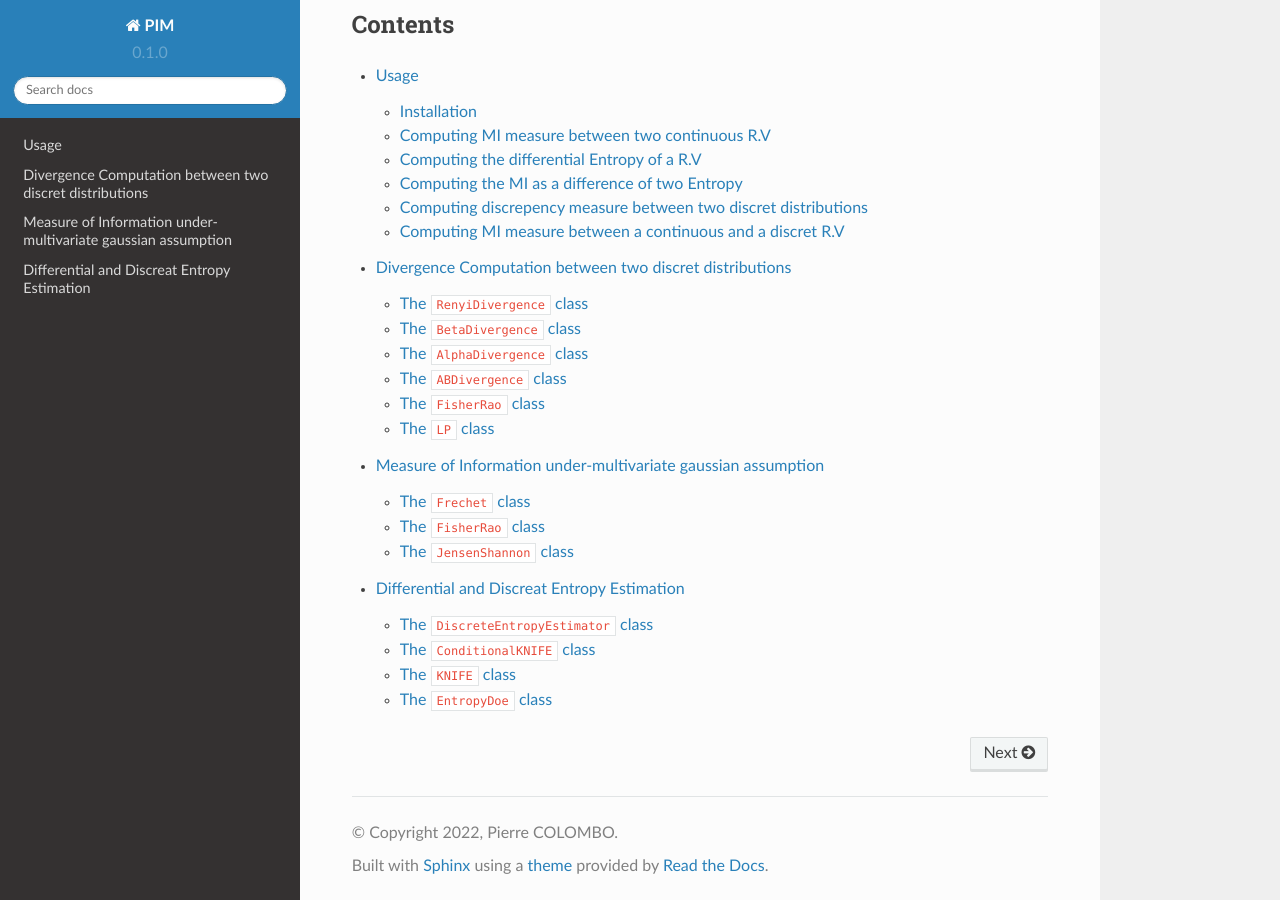
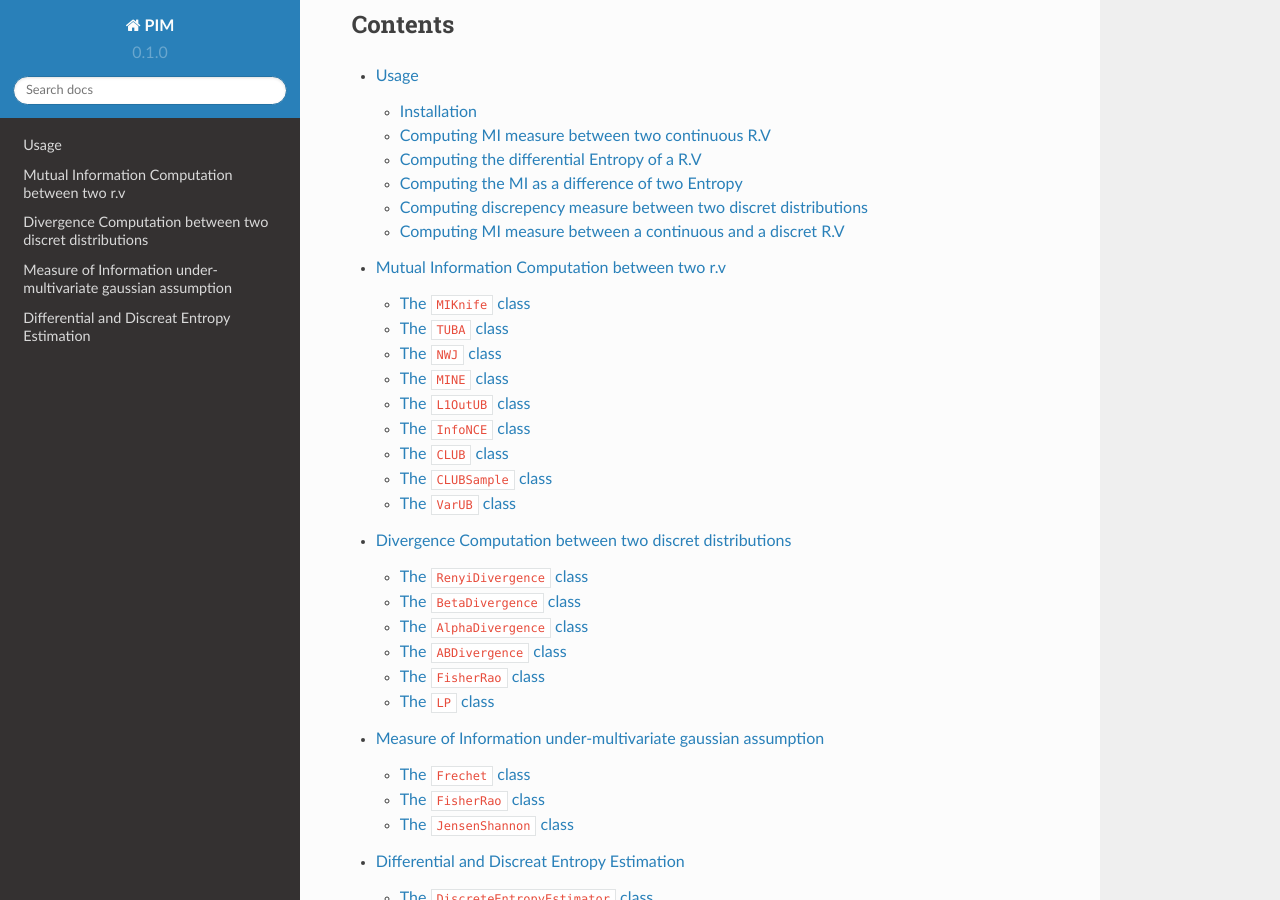
Before and after one commit to PierreColombo/PIME_old, a Sphinx documentation site: the page built from docs/source/index.rst, in a window 1280 px wide and 900 px high, scrolled down 373 px. Built offline with Sphinx 7.4.7 and the Read the Docs theme 2.0.0, drawn with Linux system fonts in a browser that asks for light colours.

Commit message:
fix paths

```diff
--- a/docs/source/api.rst
+++ b/docs/source/api.rst
@@ -1,3 +1,74 @@
+
+Mutual Information Computation between two r.v
+------------
+
+The ``MIKnife`` class
+*****************************
+.. autoclass:: pim.mutual_information.MIKnife
+    :members:
+    :undoc-members:
+    :show-inheritance:
+
+
+The ``TUBA`` class
+*****************************
+.. autoclass:: pim.mutual_information.TUBA
+    :members:
+    :undoc-members:
+    :show-inheritance:
+
+The ``NWJ`` class
+*****************************
+.. autoclass:: pim.mutual_information.NWJ
+    :members:
+    :undoc-members:
+    :show-inheritance:
+
+
+The ``MINE`` class
+*****************************
+.. autoclass:: pim.mutual_information.MINE
+    :members:
+    :undoc-members:
+    :show-inheritance:
+
+
+
+The ``L1OutUB`` class
+*****************************
+.. autoclass:: pim.mutual_information.L1OutUB
+    :members:
+    :undoc-members:
+    :show-inheritance:
+
+The ``InfoNCE`` class
+*****************************
+.. autoclass:: pim.mutual_information.InfoNCE
+    :members:
+    :undoc-members:
+    :show-inheritance:
+
+
+The ``CLUB`` class
+*****************************
+.. autoclass:: pim.mutual_information.CLUB
+    :members:
+    :undoc-members:
+    :show-inheritance:
+
+The ``CLUBSample`` class
+*****************************
+.. autoclass:: pim.mutual_information.CLUBSample
+    :members:
+    :undoc-members:
+    :show-inheritance:
+
+The ``VarUB`` class
+*****************************
+.. autoclass:: pim.mutual_information.VarUB
+    :members:
+    :undoc-members:
+    :show-inheritance:
 
 Divergence Computation between two discret distributions
 ------------
```
